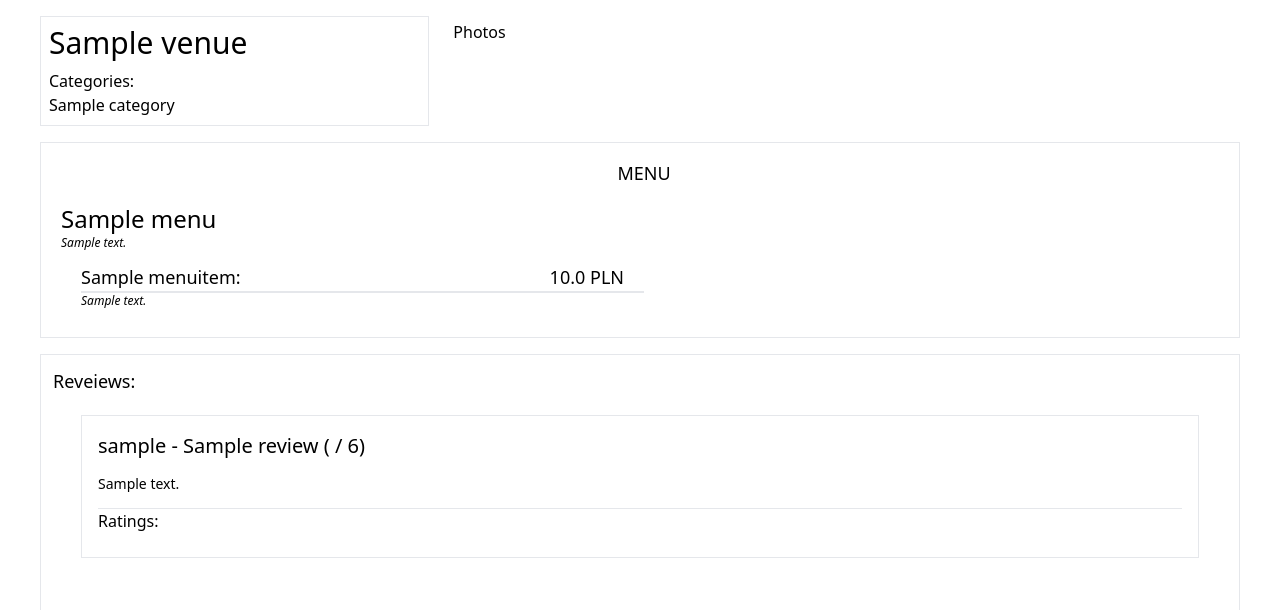
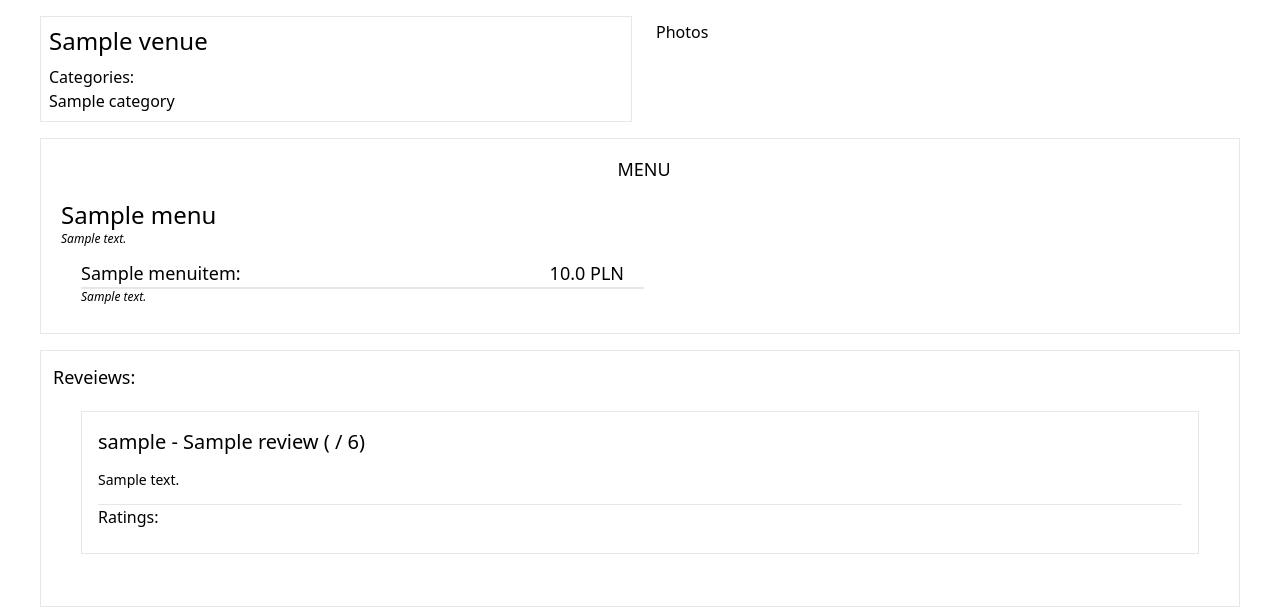
Before and after one commit to maciejbentkowski/knajping-demo-django, a Django app: page /venues/1/ in a window 1280 px wide. Shown: the part 58-668 px from the top of the page. Run offline with Django 5.2, Linux system fonts and the light colour scheme; tables that the repository leaves empty hold one stand-in row (values such as "Sample post"); style sheets or scripts are compiled from the project's sources; some libraries are stand-ins or nearby versions.

Commit message:
Deleted Version from docker-file

```diff
--- a/docker-compose.yml
+++ b/docker-compose.yml
@@ -1,5 +1,3 @@
-version: '3.9'
-
 services:
   db:
     image: postgres:16
--- a/venues/templates/venues/detail.html
+++ b/venues/templates/venues/detail.html
@@ -2,9 +2,9 @@
 
 {% block content %}
 <div class="grid grid-cols-12 gap-4 mt-4 mx-10">
-    <div class="col-span-4 row-span-3 border p-2">
+    <div class="col-span-6 row-span-3 border p-2">
         <div>
-            <h2 class="text-3xl">
+            <h2 class="text-2xl">
                 {% if venue.avg_rating != None %}
                 {{ venue }} ({{venue.avg_rating}})
                 {% else %}
@@ -30,7 +30,7 @@
             </div>
         </div>
     </div>
-    <div class="mt-1 pl-2 col-span-8">
+    <div class="mt-1 pl-2 col-span-6">
         <div>
             Photos
         </div>
```
